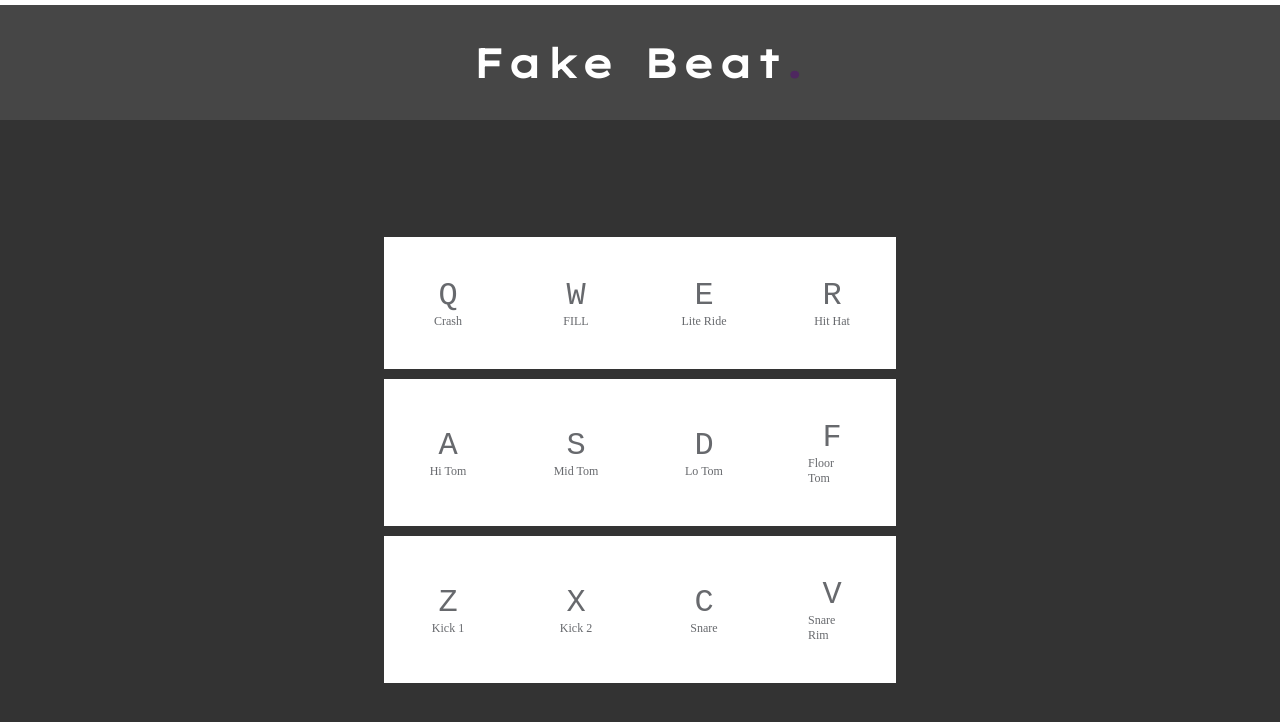
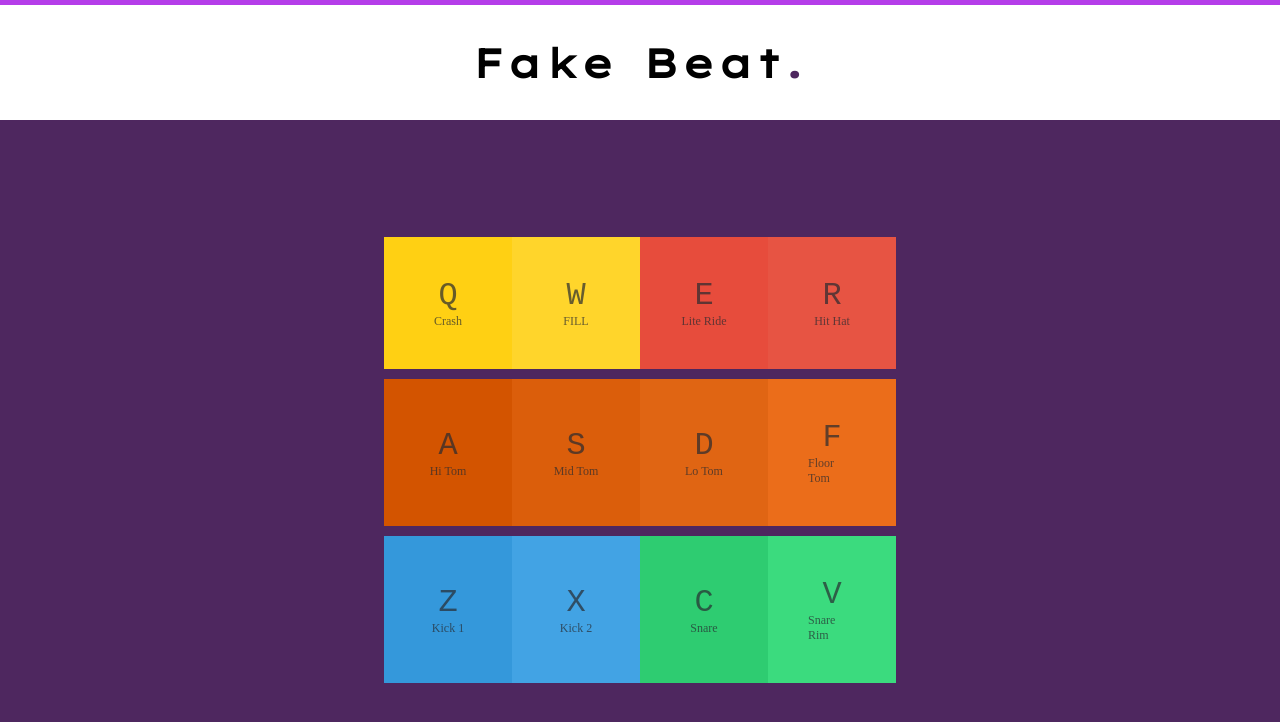
Before and after one commit to Xalvic/beatmaker, a plain HTML site: page index.html in a window 1280 px wide. Drawn offline with Linux system fonts and the dark colour scheme.

Commit message:
Update index.html

```diff
--- a/index.html
+++ b/index.html
@@ -169,15 +169,6 @@
             font-size: 30px;
         }
             }
-   @media (prefers-color-scheme: dark) {
-    header {
-        background: #464646;
-        border-top: 5px outset #fff;
-       }
-    section { background-color: #333; }
-    .key { background-color: #fff; }
-    h1{ color: #fff; }
-   }
     </style>
 </head>
 <body>
```
